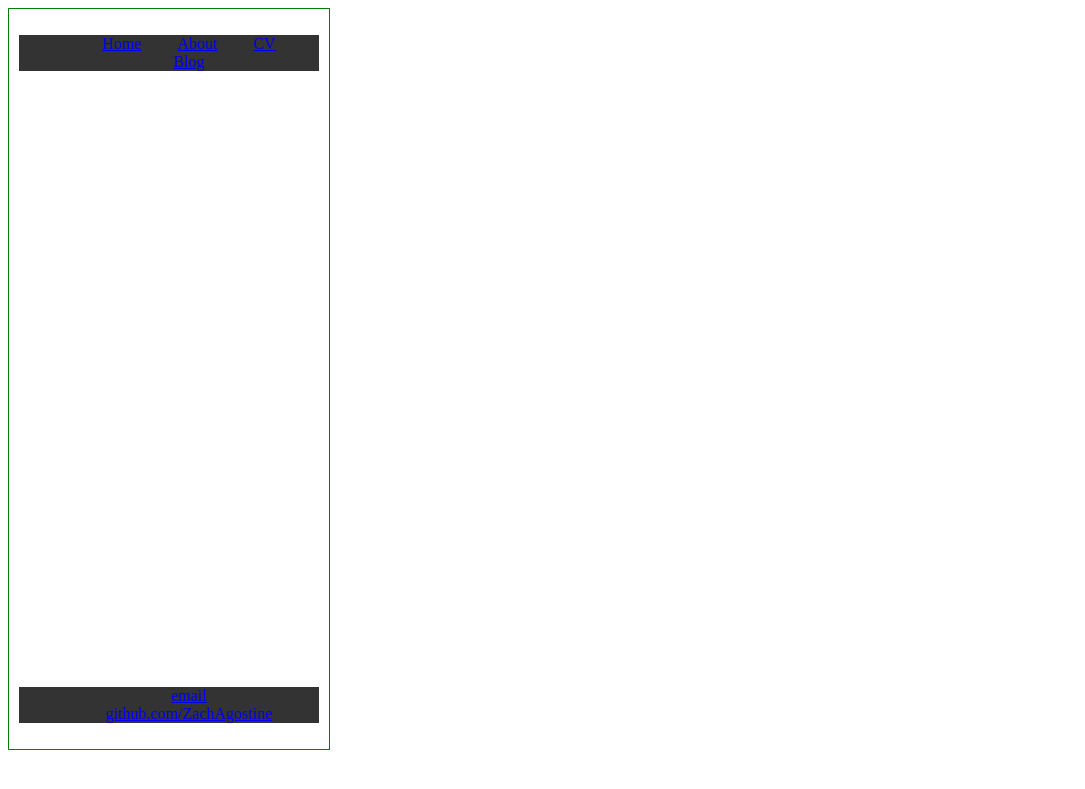
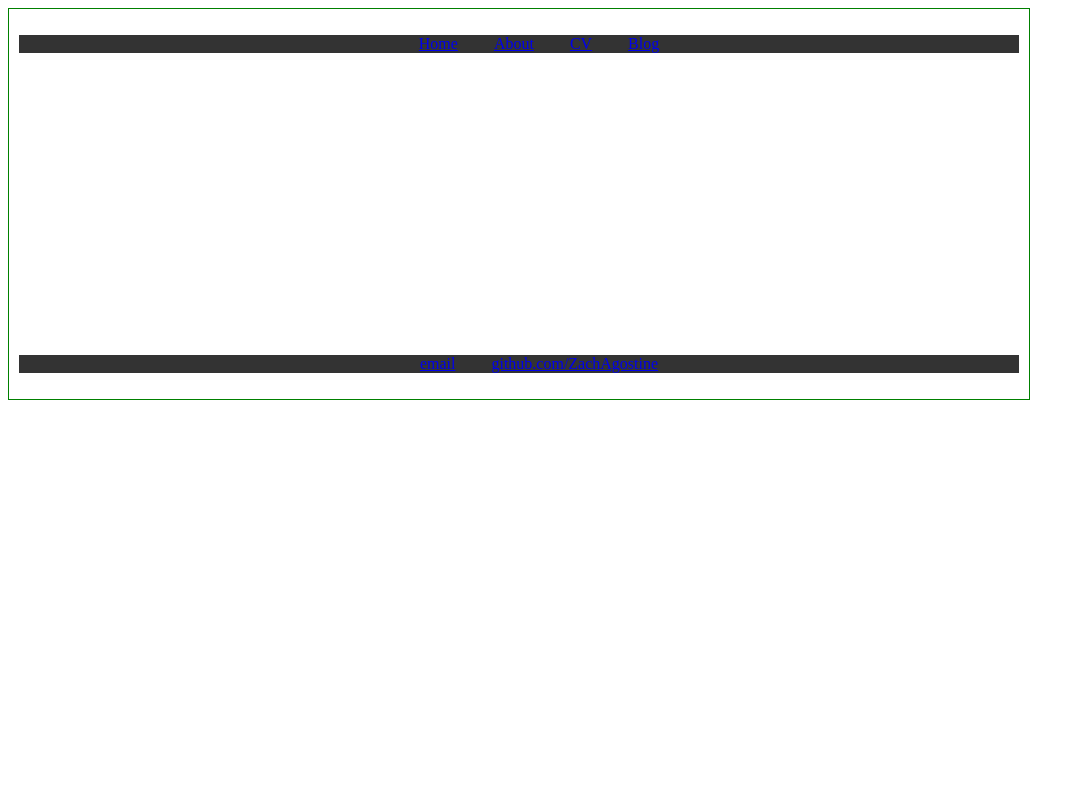
Before and after one commit to ZachAgostine/ZachAgostine.github.io, a Jekyll site: the page built from _posts/2017-02-21-test-test.md, in a window 1280 px wide. Shown: the top 789 px of the page, without its empty margins (0-1085 px from the left). Built offline with Jekyll 4.4.1, drawn with Linux system fonts in a browser that asks for light colours.

Commit message:
Update main.css

```diff
--- a/css/main.css
+++ b/css/main.css
@@ -1,9 +1,10 @@
 body {
 	border: 1px solid green;
-	max-width: 300px;
+	max-width: 1000px;
 	border-style: solid;
     	padding: 10px;
 	word-wrap: break-word;
+	text-align: center;
 }
 
 ul {
```
